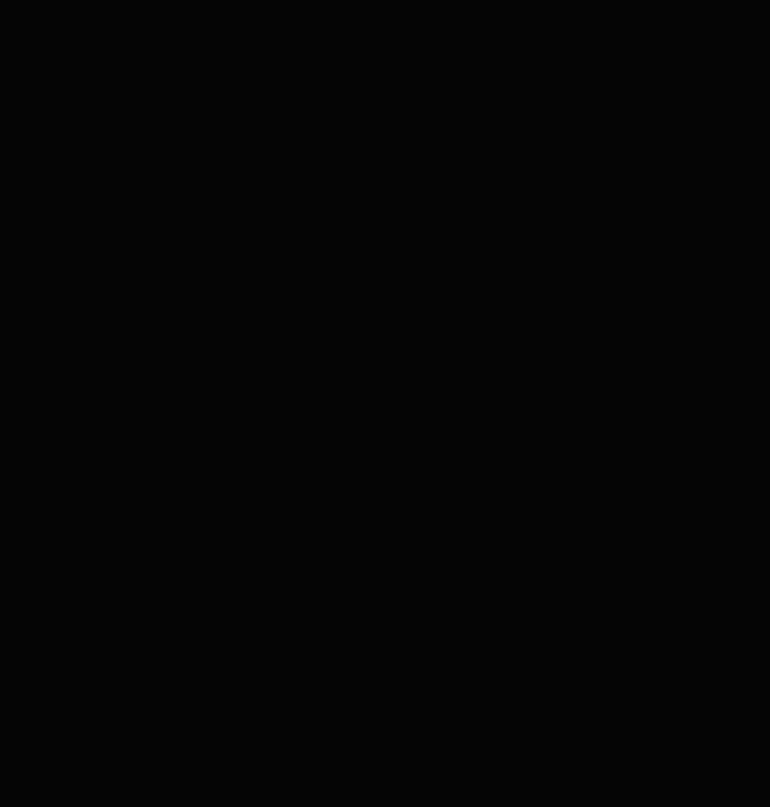
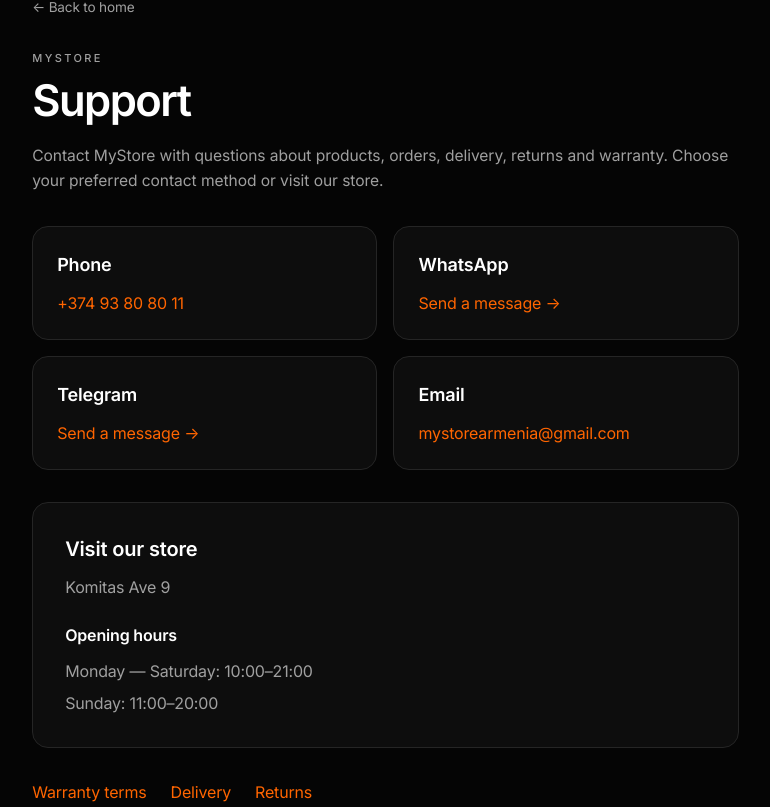
Before and after one commit to mystorearmenia-collab/mystore, a Next.js app: page /en/support in a window 1280 px wide. Before the commit this address had no page. Shown: the part 193-1000 px from the top of the page, without its empty margins (19-789 px from the left). Before the commit the page ends 800 px from the top, so only its background shows below. Built offline with nearby package versions, Linux system fonts and the light colour scheme.

Commit message:
Publish customer support contacts and connect footer support link

```diff
--- /dev/null
+++ b/app/[locale]/support/page.tsx
@@ -0,0 +1,68 @@
+import type { Metadata } from "next";
+import { getTranslations, setRequestLocale } from "next-intl/server";
+import { notFound } from "next/navigation";
+import Header from "@/components/Header";
+import Footer from "@/components/Footer";
+import { Link } from "@/i18n/navigation";
+import { routing, type Locale } from "@/i18n/routing";
+import { store, storeAddress } from "@/lib/catalog";
+
+type PageProps = { params: Promise<{ locale: string }> };
+
+export function generateStaticParams() {
+  return routing.locales.map((locale) => ({ locale }));
+}
+
+export async function generateMetadata({ params }: PageProps): Promise<Metadata> {
+  const { locale } = await params;
+  const t = await getTranslations({ locale, namespace: "support" });
+  return { title: `${t("title")} — MyStore`, description: t("lede") };
+}
+
+export default async function SupportPage({ params }: PageProps) {
+  const { locale } = await params;
+  if (!routing.locales.includes(locale as Locale)) notFound();
+  setRequestLocale(locale);
+  const t = await getTranslations("support");
+  const tCategory = await getTranslations("category");
+  const contacts = [
+    { label: t("phone"), value: store.phone, href: `tel:${store.phone.replace(/\s/g, "")}` },
+    { label: "WhatsApp", value: t("message"), href: store.whatsapp },
+    { label: "Telegram", value: t("message"), href: store.telegram },
+    { label: "Email", value: store.email, href: `mailto:${store.email}` },
+  ];
+  return (
+    <>
+      <Header />
+      <main className="pt-[72px]">
+        <div className="shell section">
+          <Link href="/" className="mb-8 inline-flex text-[0.85rem] text-muted transition-colors hover:text-orange">← {tCategory("backHome")}</Link>
+          <div className="max-w-[70ch]">
+            <p className="eyebrow mb-3">MyStore</p>
+            <h1 className="h2">{t("title")}</h1>
+            <p className="lede mt-5">{t("lede")}</p>
+            <div className="mt-8 grid gap-4 sm:grid-cols-2">
+              {contacts.map(({ label, value, href }) => <a key={label} href={href} {...(href.startsWith("https:") ? { target: "_blank", rel: "noopener noreferrer" } : {})} className="rounded-2xl border border-line bg-surface p-6 transition-colors hover:border-orange">
+                <h2 className="text-lg font-semibold">{label}</h2>
+                <p className="mt-3 break-words text-orange">{value}</p>
+              </a>)}
+            </div>
+            <section className="mt-8 rounded-2xl border border-line bg-surface p-6 sm:p-8">
+              <h2 className="text-xl font-semibold">{t("visit")}</h2>
+              <p className="mt-3 text-muted">{storeAddress(locale as Locale)}</p>
+              <h3 className="mt-6 font-semibold">{t("hours")}</h3>
+              <p className="mt-3 text-muted">{t("monSat")}: 10:00–21:00</p>
+              <p className="mt-2 text-muted">{t("sunday")}: 11:00–20:00</p>
+            </section>
+            <div className="mt-8 flex flex-wrap gap-x-6 gap-y-3 text-orange">
+              <Link href="/warranty" className="hover:underline">{t("warranty")}</Link>
+              <Link href="/delivery" className="hover:underline">{t("delivery")}</Link>
+              <Link href="/returns" className="hover:underline">{t("returns")}</Link>
+            </div>
+          </div>
+        </div>
+      </main>
+      <Footer />
+    </>
+  );
+}
--- a/components/Footer.tsx
+++ b/components/Footer.tsx
@@ -25,7 +25,7 @@
 
   const columns = [
     { title: t("products"), links: productLinks },
-    { title: t("service"), links: serviceLinks.flatMap((label, index) => index === 1 ? [] : [{ label, href: index === 0 ? "/warranty" : index === 2 ? "/trade-in" : index === 3 ? "/delivery" : index === 4 ? "/returns" : "/" }]) },
+    { title: t("service"), links: serviceLinks.flatMap((label, index) => index === 1 ? [] : [{ label, href: index === 0 ? "/warranty" : index === 2 ? "/trade-in" : index === 3 ? "/delivery" : index === 4 ? "/returns" : "/support" }]) },
     { title: t("information"), links: infoLinks.map((label) => ({ label, href: "/" })) },
   ];
 
--- a/messages/en.json
+++ b/messages/en.json
@@ -239,5 +239,18 @@
     "law": "Armenian Law on Consumer Rights Protection, Article 23",
     "contactTitle": "How to contact us",
     "contact": "For a return, contact MyStore or visit our store at:"
+  },
+  "support": {
+    "title": "Support",
+    "lede": "Contact MyStore with questions about products, orders, delivery, returns and warranty. Choose your preferred contact method or visit our store.",
+    "phone": "Phone",
+    "message": "Send a message →",
+    "visit": "Visit our store",
+    "hours": "Opening hours",
+    "monSat": "Monday — Saturday",
+    "sunday": "Sunday",
+    "warranty": "Warranty terms",
+    "delivery": "Delivery",
+    "returns": "Returns"
   }
 }
--- a/messages/hy.json
+++ b/messages/hy.json
@@ -239,5 +239,18 @@
     "law": "ՀՀ «Սպառողների իրավունքների պաշտպանության մասին» օրենք, հոդված 23",
     "contactTitle": "Ինչպես դիմել",
     "contact": "Վերադարձի հարցերով կապվեք MyStore-ի հետ կամ այցելեք խանութ՝"
+  },
+  "support": {
+    "title": "Աջակցություն",
+    "lede": "Ապրանքների, պատվերների, առաքման, վերադարձի և երաշխիքի հարցերով կապվեք MyStore-ի հետ։ Ընտրեք կապի հարմար եղանակը կամ այցելեք մեր խանութ։",
+    "phone": "Հեռախոս",
+    "message": "Գրել հաղորդագրություն →",
+    "visit": "Այցելել խանութ",
+    "hours": "Աշխատանքային ժամեր",
+    "monSat": "Երկուշաբթի — շաբաթ",
+    "sunday": "Կիրակի",
+    "warranty": "Երաշխիքային պայմաններ",
+    "delivery": "Առաքում",
+    "returns": "Վերադարձ"
   }
 }
--- a/messages/ru.json
+++ b/messages/ru.json
@@ -239,5 +239,18 @@
     "law": "Закон РА «О защите прав потребителей», статья 23",
     "contactTitle": "Как обратиться",
     "contact": "По вопросам возврата свяжитесь с MyStore или обратитесь в магазин по адресу:"
+  },
+  "support": {
+    "title": "Поддержка",
+    "lede": "Свяжитесь с MyStore по вопросам товаров, заказов, доставки, возврата и гарантии. Выберите удобный способ связи или посетите наш магазин.",
+    "phone": "Телефон",
+    "message": "Написать сообщение →",
+    "visit": "Посетить магазин",
+    "hours": "Часы работы",
+    "monSat": "Понедельник — суббота",
+    "sunday": "Воскресенье",
+    "warranty": "Условия гарантии",
+    "delivery": "Доставка",
+    "returns": "Возврат"
   }
 }
```
